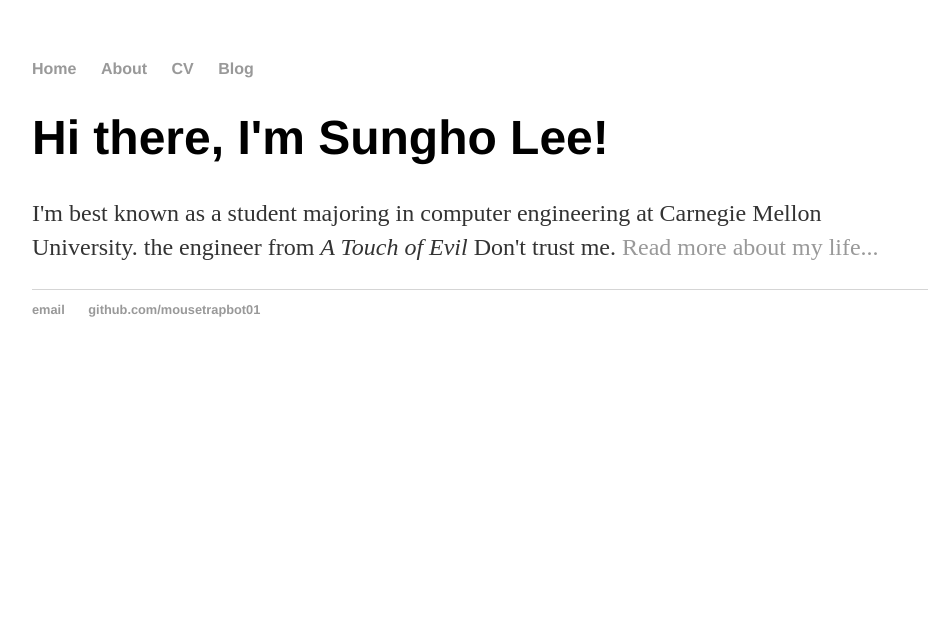
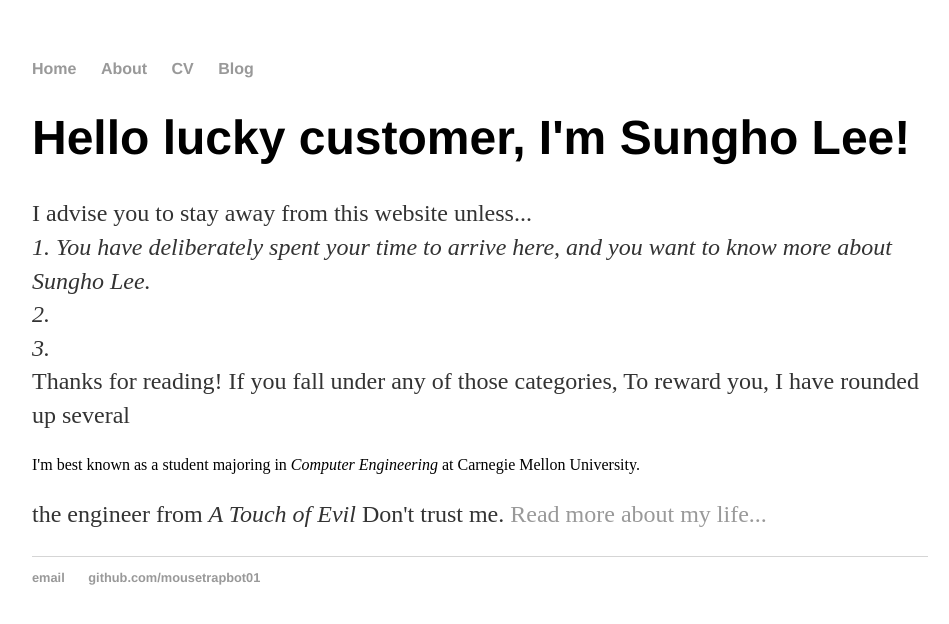
Before and after one commit to mousetrapbot01/mousetrapbot.github.io, a Jekyll site: the page built from index.html, in a window 1280 px wide. Shown: the top 624 px of the page, without its empty margins (160-1109 px from the left). Built offline with Jekyll 4.4.1, drawn with Linux system fonts in a browser that asks for light colours.

Commit message:
Update index.html

```diff
--- a/index.html
+++ b/index.html
@@ -1,10 +1,16 @@
 ---
 layout: default
-title: Sungho Lee, the renaissance man
+title: Sungho Lee, The Renaissance Man
 ---
 <div class="blurb">
-	<h1>Hi there, I'm Sungho Lee!</h1>
-	<p>I'm best known as a student majoring in computer engineering at Carnegie Mellon University.
+  <h1>Hello lucky customer, I'm Sungho Lee!</h1>
+	<p> I advise you to stay away from this website unless... <br/>
+		<em>1. You have deliberately spent your time to arrive here, and you want to know more about Sungho Lee. <br/>
+		2. <br/>
+			3. </em> <br/>
+		Thanks for reading! If you fall under any of those categories,
+		To reward you, I have rounded up several  </p>
 
-		the engineer from <em>A Touch of Evil</em> Don't trust me. <a href="/about">Read more about my life...</a></p>
+	    I'm best known as a student majoring in <em>Computer Engineering</em> at Carnegie Mellon University.</p>
+    <p> the engineer from <em>A Touch of Evil</em> Don't trust me. <a href="/about">Read more about my life...</a></p>
 </div><!-- /.blurb -->
```
